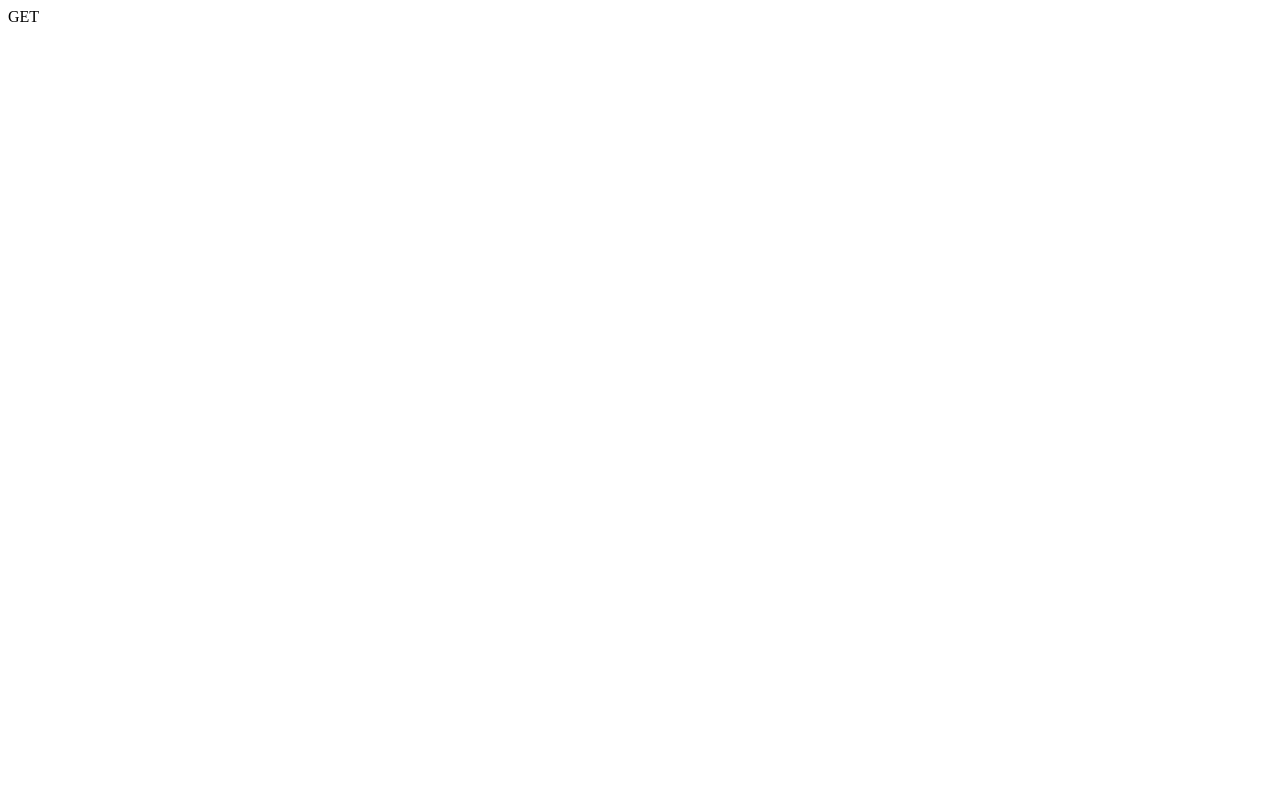
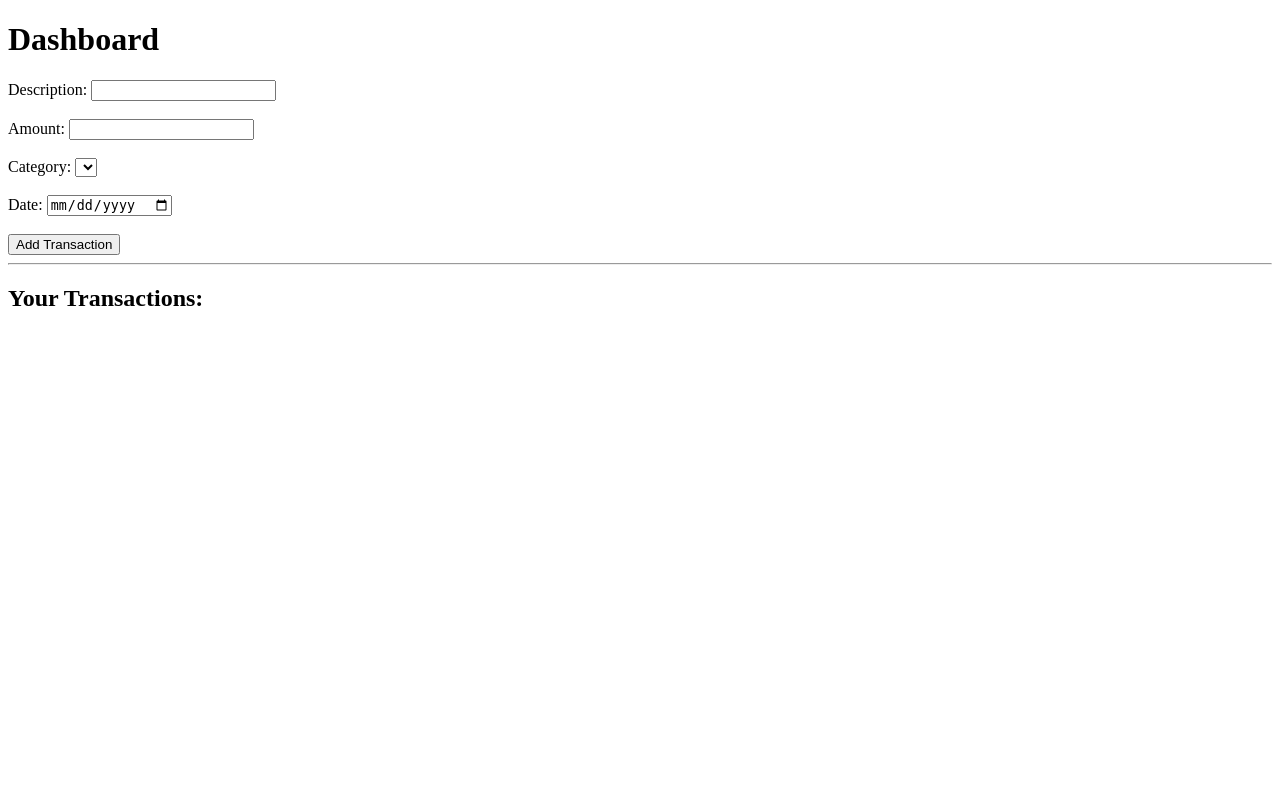
Before and after one commit to softvanish/Ivan-Python-Pro, a Flask app: page /spend in a window 1280 px wide. Before the commit the page is almost empty. Run offline with Flask 3, Linux system fonts and the light colour scheme; a user stored in the database is signed in; data comes from the database, SQL or seed files in the repository; lists and menus that the app fills with data are empty.

Commit message:
new homework, new problems

```diff
--- a/app.py
+++ b/app.py
@@ -100,13 +100,13 @@ def get_all_income():
        else:
            with Database("financial_tracker.db") as cursor:
 
-               description = request.form['description']
-               amount = request.form['amount']
-               owner = request.form['owner']
-               category = request.form['category']
-               type = INCOME
-               date = request.form['date']
-               cursor.execute(f"INSERT INTO 'transiction' (description, amount, owner, category, type, date) VALUES ('{transaction_description}', '{transaction_amount}')")
+               transaction_description = request.form['description']
+               transaction_amount = request.form['amount']
+               transaction_owner = request.form['owner']
+               transaction_category = request.form['category']
+               transaction_type = INCOME
+               transaction_date = request.form['date']
+               cursor.execute(f"INSERT INTO 'transaction' (description, amount, owner, category, type, date) VALUES ('{transaction_description}', '{transaction_amount}', '{transaction_owner}', '{transaction_category}', '{transaction_type}', '{transaction_date}')")
            return redirect('/income')
 
     else:
@@ -123,10 +123,29 @@ def get_income(income_id):
 
 @app.route("/spend", methods=["GET", "POST"])
 def get_all_spend():
-    if request.method == "GET":
-        return "GET"
+    if 'user_id' in session:
+        if request.method == "GET":
+            with Database("financial_tracker.db") as cursor:
+                data = cursor.execute(
+                    f"SELECT * FROM 'transaction' where owner = {session['user_id']} and type = {SPEND}")
+                res = data.fetchall()
+
+            return render_template('dashboard.html', transactions=res)
+        else:
+            with Database("financial_tracker.db") as cursor:
+
+                transaction_description = request.form['description']
+                transaction_amount = request.form['amount']
+                transaction_owner = request.form['owner']
+                transaction_category = request.form['category']
+                transaction_type = SPEND
+                transaction_date = request.form['date']
+                cursor.execute(
+                    f"INSERT INTO 'transaction' (description, amount, owner, category, type, date) VALUES ('{transaction_description}', '{transaction_amount}', '{transaction_owner}', '{transaction_category}', '{transaction_type}', '{transaction_date}')")
+            return redirect('/spend')
+
     else:
-        return "POST"
+        return redirect('/login')
 
 
 @app.route("/spend/spend_id", methods=["GET", "POST"])
--- a/templates/dashboard.html
+++ b/templates/dashboard.html
@@ -5,7 +5,44 @@
     <title>Dashboard</title>
 </head>
 <body>
+
 <h1>Dashboard</h1>
-<p>User transaction: {{ transactions }}</p>
+
+
+<form method="POST">
+    <label for="description">Description:</label>
+    <input type="text" id="description" name="description" required><br><br>
+
+    <label for="amount">Amount:</label>
+    <input type="number" id="amount" name="amount" step="0.01" required><br><br>
+
+    <label for="category">Category:</label>
+    <select id="category" name="category" required>
+        {% for category in categories %}
+            <option value="{{ category[0] }}">{{ category[1] }}</option>
+        {% endfor %}
+    </select><br><br>
+
+    <label for="date">Date:</label>
+    <input type="date" id="date" name="date" required><br><br>
+
+
+    <input type="hidden" name="owner" value="{{ session['user_id'] }}">
+
+    <input type="submit" value="Add Transaction">
+</form>
+
+<hr>
+
+
+<h2>Your Transactions:</h2>
+<ul>
+    {% for transaction in transactions %}
+        <li>
+            {{ transaction[1] }} — {{ transaction[2] }} — {{ transaction[5] }} — {{ transaction[6] }}
+        </li>
+    {% endfor %}
+</ul>
+
 </body>
 </html>
```
